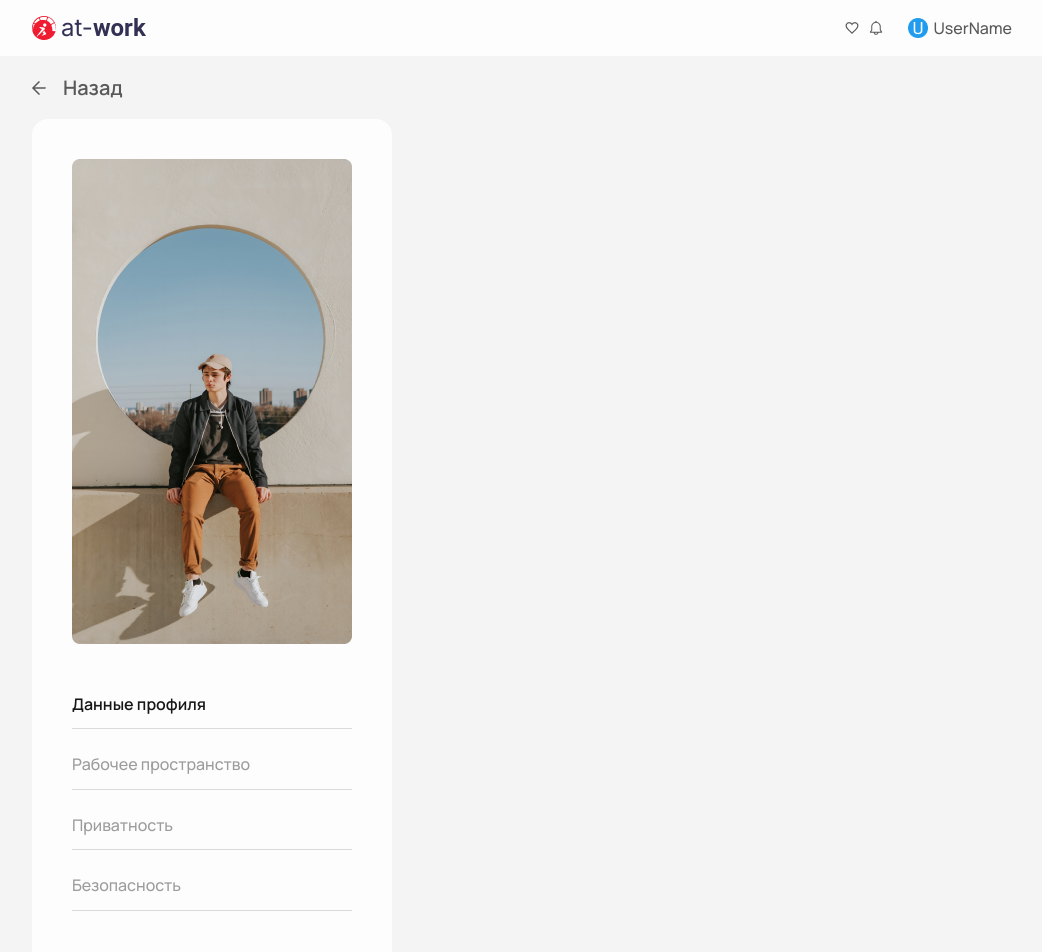
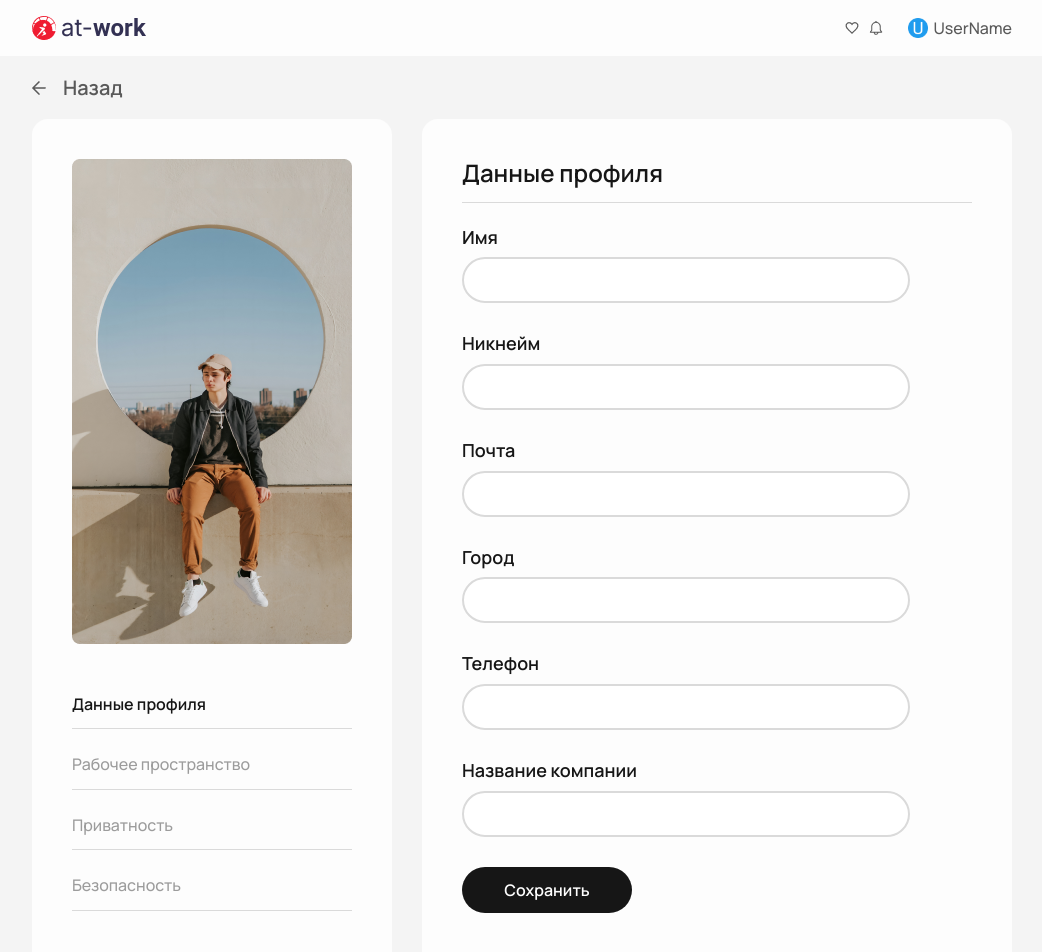
Before and after one commit to maybe-skiFF/at-work-test-task, a React (Vite) app: page /user in a window 1280 px wide. Shown: the top 952 px of the page, without its empty margins (118-1160 px from the left). Built offline with nearby package versions, Linux system fonts and the light colour scheme.

Commit message:
feat: add userDataSection

```diff
--- a/src/components/DropdownMenuActive/DropdownMenuActive.module.css
+++ b/src/components/DropdownMenuActive/DropdownMenuActive.module.css
@@ -65,5 +65,5 @@
 }
 
 .dropdownItem:hover {
-  background-color: #f1f1f1;
+  color: var(--color-accent);
 }
--- a/src/components/DropdownMenuArchive/DropdownMenuArchive.module.css
+++ b/src/components/DropdownMenuArchive/DropdownMenuArchive.module.css
@@ -65,5 +65,5 @@
 }
 
 .dropdownItem:hover {
-  background-color: #f1f1f1;
+  color: var(--color-accent);
 }
--- /dev/null
+++ b/src/components/UserDataSection/UserDataSection.module.css
@@ -0,0 +1,70 @@
+.userDataSectionWrapper {
+  display: flex;
+  flex-direction: column;
+  width: 680px;
+  padding: 40px;
+  border-radius: 16px;
+  background-color: var(--color-6);
+}
+
+.userDataTitle {
+  font-family: var(--font-family);
+  font-weight: 600;
+  font-size: 24px;
+  color: var(--color-1);
+  margin-top: 0;
+  border-bottom: 1px solid var(--color-4);
+  padding-bottom: 15px;
+}
+
+.userDataForm {
+  display: flex;
+  flex-direction: column;
+  row-gap: 30px;
+}
+
+.formField {
+  display: flex;
+  flex-direction: column;
+}
+
+.labelText {
+  font-family: var(--font-family);
+  font-weight: 600;
+  font-size: 18px;
+  color: var(--color-1);
+  margin-bottom: 10px;
+}
+
+.formInput {
+  border: 2px solid var(--color-4);
+  border-radius: 50px;
+  padding: 0px 8px 0px 16px;
+  width: 420px;
+  height: 42px;
+  font-family: var(--font-family);
+  font-weight: 500;
+  font-size: 16px;
+  color: var(--color-1);
+}
+
+.formBtn {
+  font-family: var(--font-family);
+  font-weight: 600;
+  font-size: 16px;
+  text-align: center;
+  color: var(--color-6);
+  border-radius: 50px;
+  padding: 12px 42px;
+  width: 170px;
+  height: 46px;
+  background-color: var(--color-1);
+  border: none;
+  cursor: pointer;
+  transition: 0.3s ease-in-out;
+}
+
+.formBtn:hover {
+  background-color: var(--color-5);
+  color: var(--color-2);
+}
--- /dev/null
+++ b/src/components/UserDataSection/UserDataSection.tsx
@@ -0,0 +1,52 @@
+import styles from './UserDataSection.module.css';
+
+const UserDataSection = () => {
+  return (
+    <div className={styles.userDataSectionWrapper}>
+      <p className={styles.userDataTitle}>Данные профиля</p>
+      <form className={styles.userDataForm}>
+        <div className={styles.formField}>
+          <label className={styles.labelText} htmlFor="name">
+            Имя
+          </label>
+          <input className={styles.formInput} type="text" name="name" />
+        </div>
+        <div className={styles.formField}>
+          <label className={styles.labelText} htmlFor="userName">
+            Никнейм
+          </label>
+          <input className={styles.formInput} type="text" name="userName" />
+        </div>
+        <div className={styles.formField}>
+          <label className={styles.labelText} htmlFor="email">
+            Почта
+          </label>
+          <input className={styles.formInput} type="text" name="email" />
+        </div>
+        <div className={styles.formField}>
+          <label className={styles.labelText} htmlFor="city">
+            Город
+          </label>
+          <input className={styles.formInput} type="text" name="city" />
+        </div>
+        <div className={styles.formField}>
+          <label className={styles.labelText} htmlFor="phone">
+            Телефон
+          </label>
+          <input className={styles.formInput} type="text" name="phone" />
+        </div>
+        <div className={styles.formField}>
+          <label className={styles.labelText} htmlFor="company">
+            Название компании
+          </label>
+          <input className={styles.formInput} type="text" name="company" />
+        </div>
+        <button type="submit" className={styles.formBtn}>
+          Сохранить
+        </button>
+      </form>
+    </div>
+  );
+};
+
+export { UserDataSection };
--- a/src/pages/UserPage/UserPage.module.css
+++ b/src/pages/UserPage/UserPage.module.css
@@ -2,9 +2,14 @@
   display: flex;
   flex-direction: column;
   max-width: 1440px;
-  padding: 0 150px;
+  padding: 0 150px 100px 150px;
 
   background-color: var(--color-5);
+}
+
+.userSections {
+  display: flex;
+  column-gap: 30px;
 }
 
 .backBtn {
--- a/src/pages/UserPage/UserPage.tsx
+++ b/src/pages/UserPage/UserPage.tsx
@@ -2,6 +2,7 @@ import styles from './UserPage.module.css';
 import { Header } from '../../components/Header/Header';
 import arrowLeft from '../../../public/arrow-left.png';
 import { UserAvatarSection } from '../../components/UserAvatarSection/UserAvatarSection';
+import { UserDataSection } from '../../components/UserDataSection/UserDataSection';
 const UserPage = () => {
   return (
     <div className={styles.userPageWrapper}>
@@ -15,7 +16,10 @@ const UserPage = () => {
           />
           Назад
         </button>
-        <UserAvatarSection />
+        <div className={styles.userSections}>
+          <UserAvatarSection />
+          <UserDataSection />
+        </div>
       </div>
     </div>
   );
```
